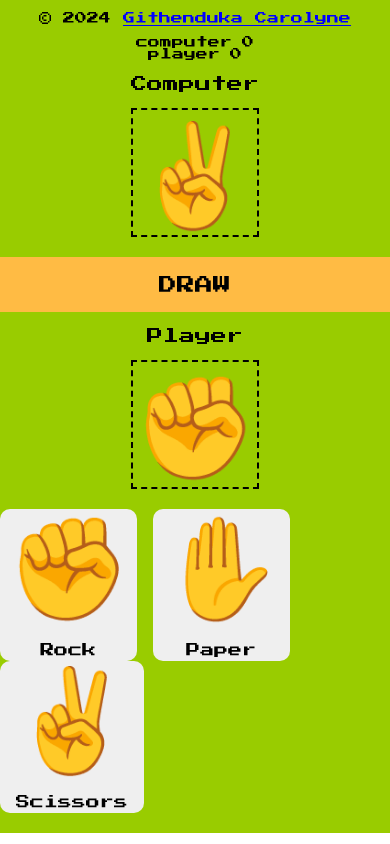
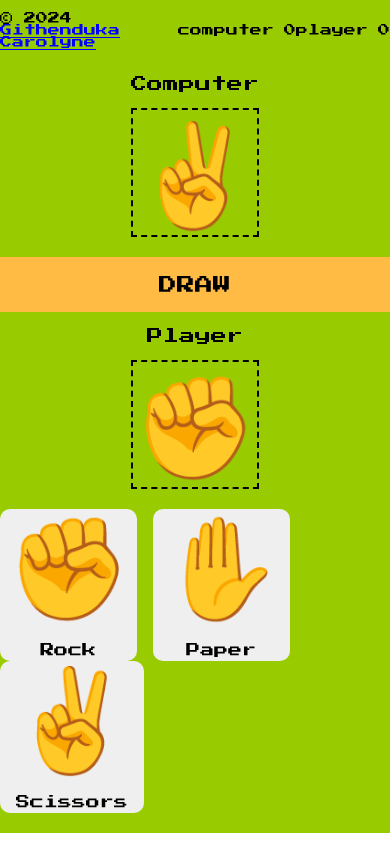
Before and after one commit to Githenduka-carolyne/Rock-Paper-Scissors, a website built with Vite: page index.html in a window 390 px wide. Built offline with nearby package versions, Linux system fonts and the light colour scheme.

Commit message:
remove the wrong media query

```diff
--- a/style.css
+++ b/style.css
@@ -34,37 +34,7 @@ a{
   align-items: center;
   gap: 10px
 }
-@media screen and (max-width:35.5em) {
-  .container{
-    display: flex;
-    flex-direction: column;
-    align-items: center;
-  }
-}
-  @media screen and (max-width:55.5em) {
-  .content{
 
-    max-width:none;
-    margin: 0;
-    background-color: #99CC00;
-  }
-
-}
-@media screen and (max-width:24.8em) {
-  .container{
-    font-size: 12px;
-  }
-}
-@media screen and (max-width:21.8em) {
-  .container{
-    font-size: 11px;
-  }
-}
-@media screen and (max-width:17.8em) {
-  .container{
-    font-size: 8px;
-  }
-}
 
 #computer-display{
   display:flex;
```
